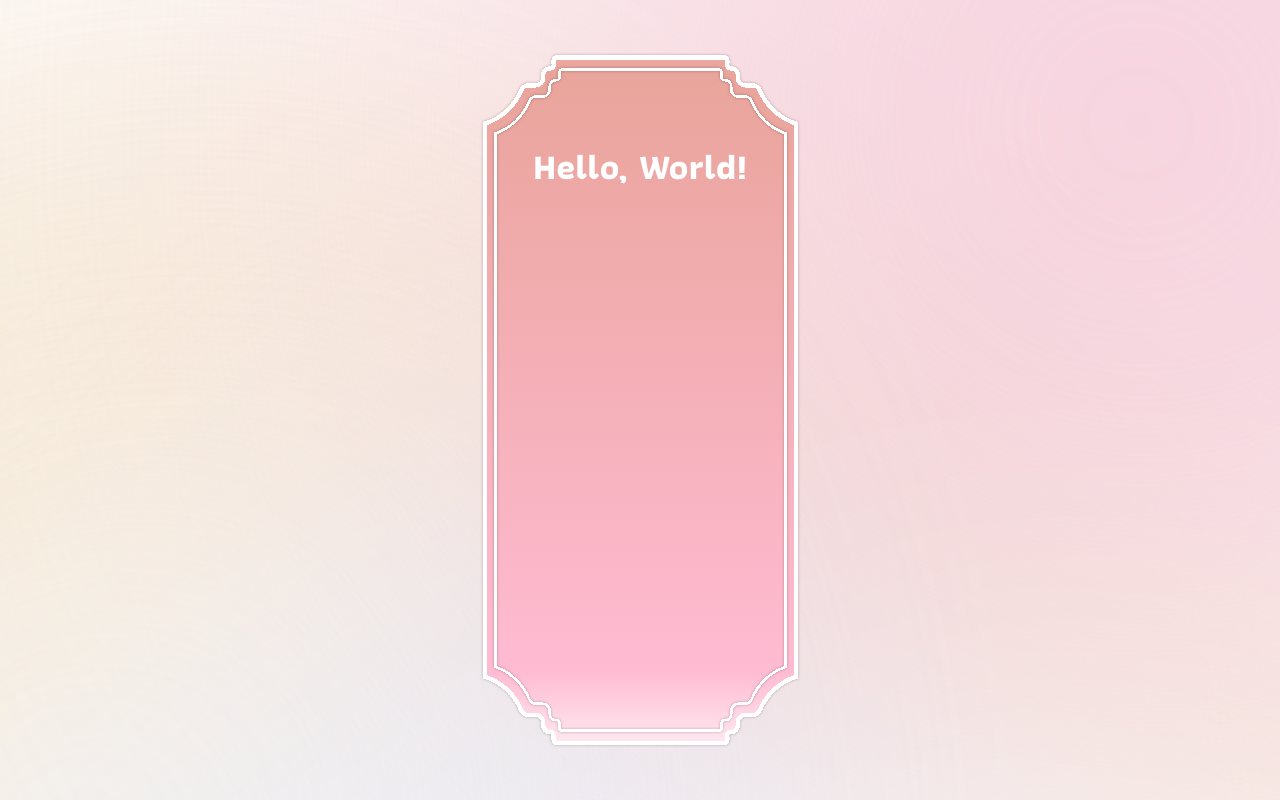
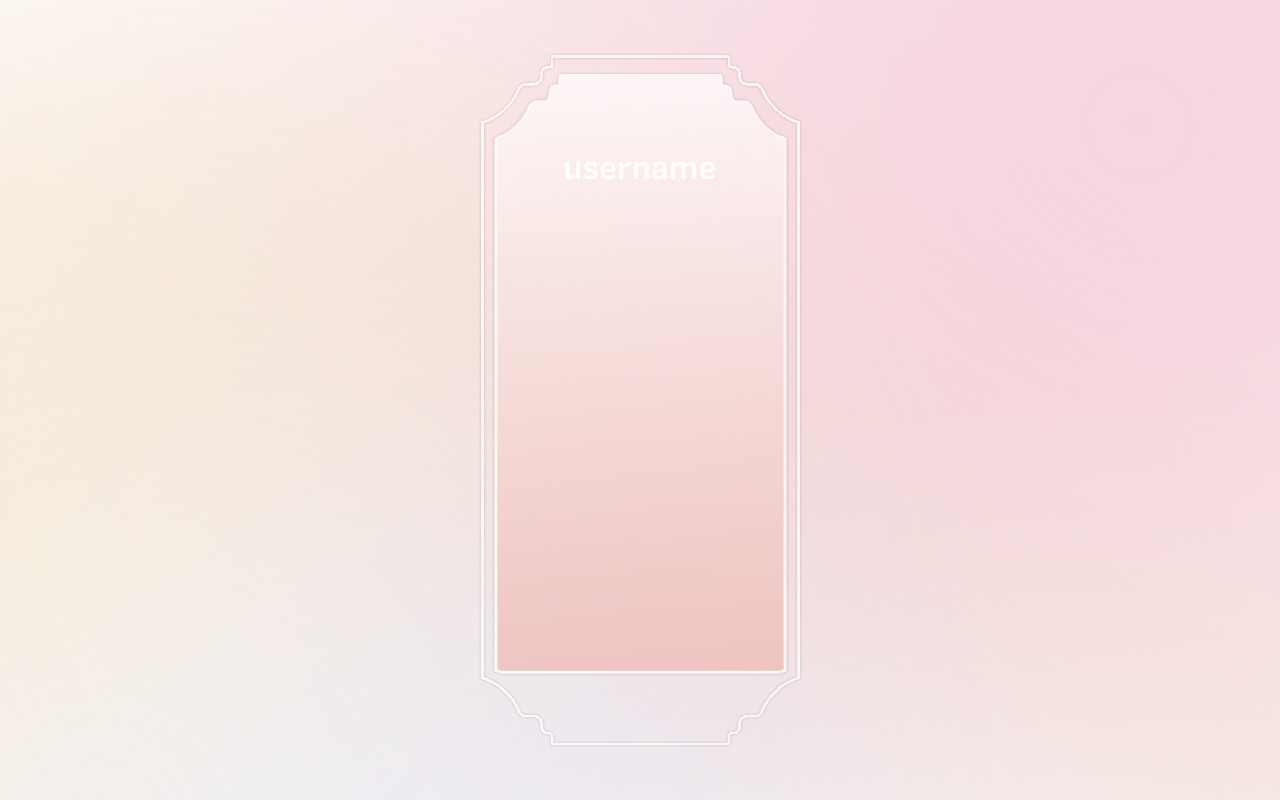
Before and after one commit to mastermrx008/firstdate-rpkm67-frontend, a Next.js app: page / in a window 1280 px wide. Shown: the top 800 px of the page. Built offline with nearby package versions, Linux system fonts and the light colour scheme.

Commit message:
fix: border opacity to bg-opacity

```diff
--- a/src/app/page.tsx
+++ b/src/app/page.tsx
@@ -3,9 +3,9 @@ import Border from '@/components/Border';
 export default function Home() {
   return (
     <main className="w-full h-screen flex justify-center items-center flex-col">
-      <Border variant="dark-pink">
-        <h1 className="text-4xl font-bold text-center text-white">
-          Hello, World!
+      <Border variant="light-pink">
+        <h1 className="text-4xl font-semibold text-center text-white">
+          username
         </h1>
       </Border>
     </main>
--- a/src/components/Border.tsx
+++ b/src/components/Border.tsx
@@ -18,7 +18,7 @@ const borderStyles = {
     },
   },
   'light-pink': {
-    base: 'opacity-70',
+    base: 'bg-opacity-70',
     style: {
       backgroundImage: `url(${lightPinkBorder.src})`,
     },
@@ -30,7 +30,7 @@ const borderStyles = {
     },
   },
   transparent: {
-    base: 'opacity-70',
+    base: 'bg-opacity-70',
     style: {
       backgroundImage: `url(${transparentBorder.src})`,
     },
```
